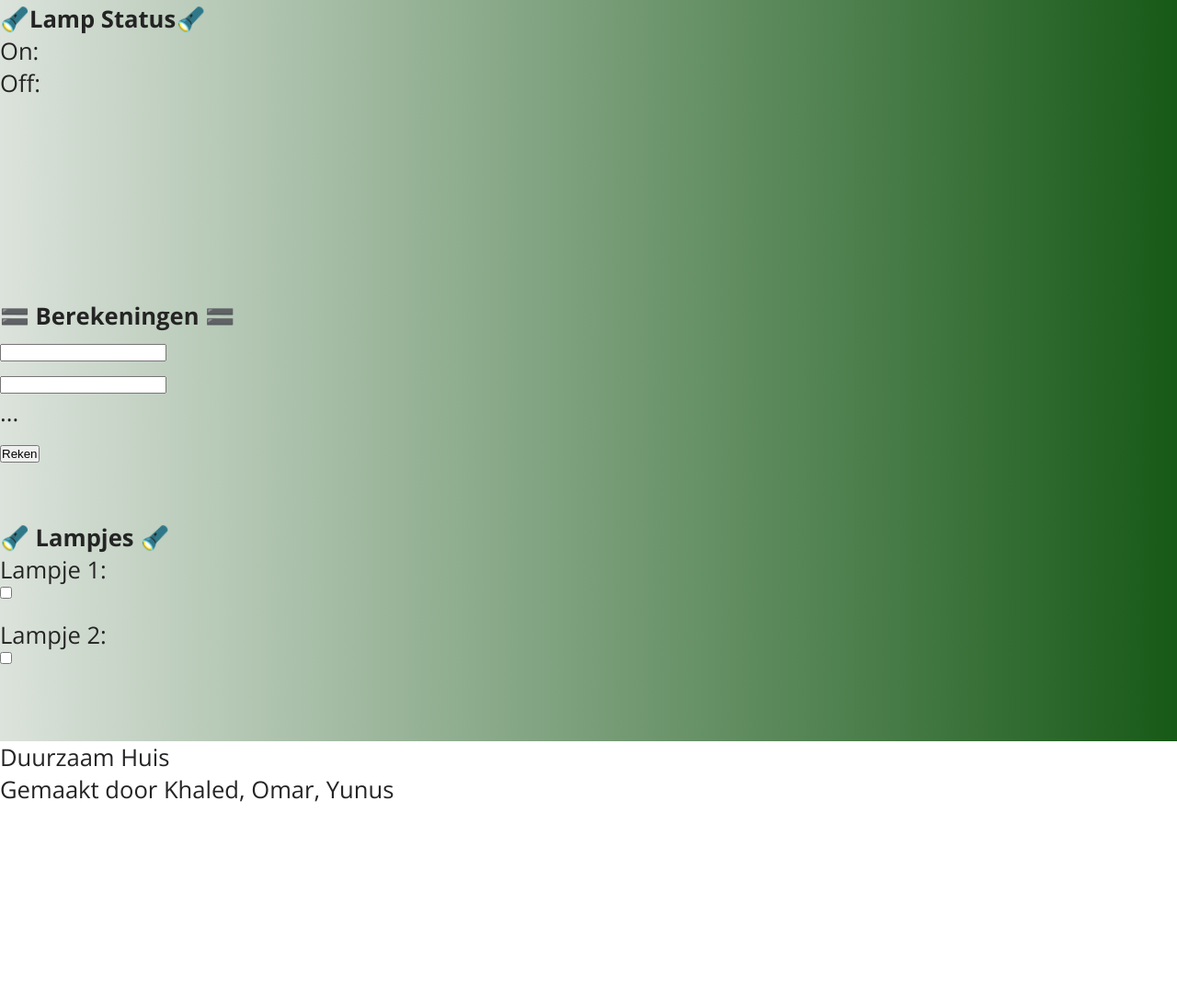
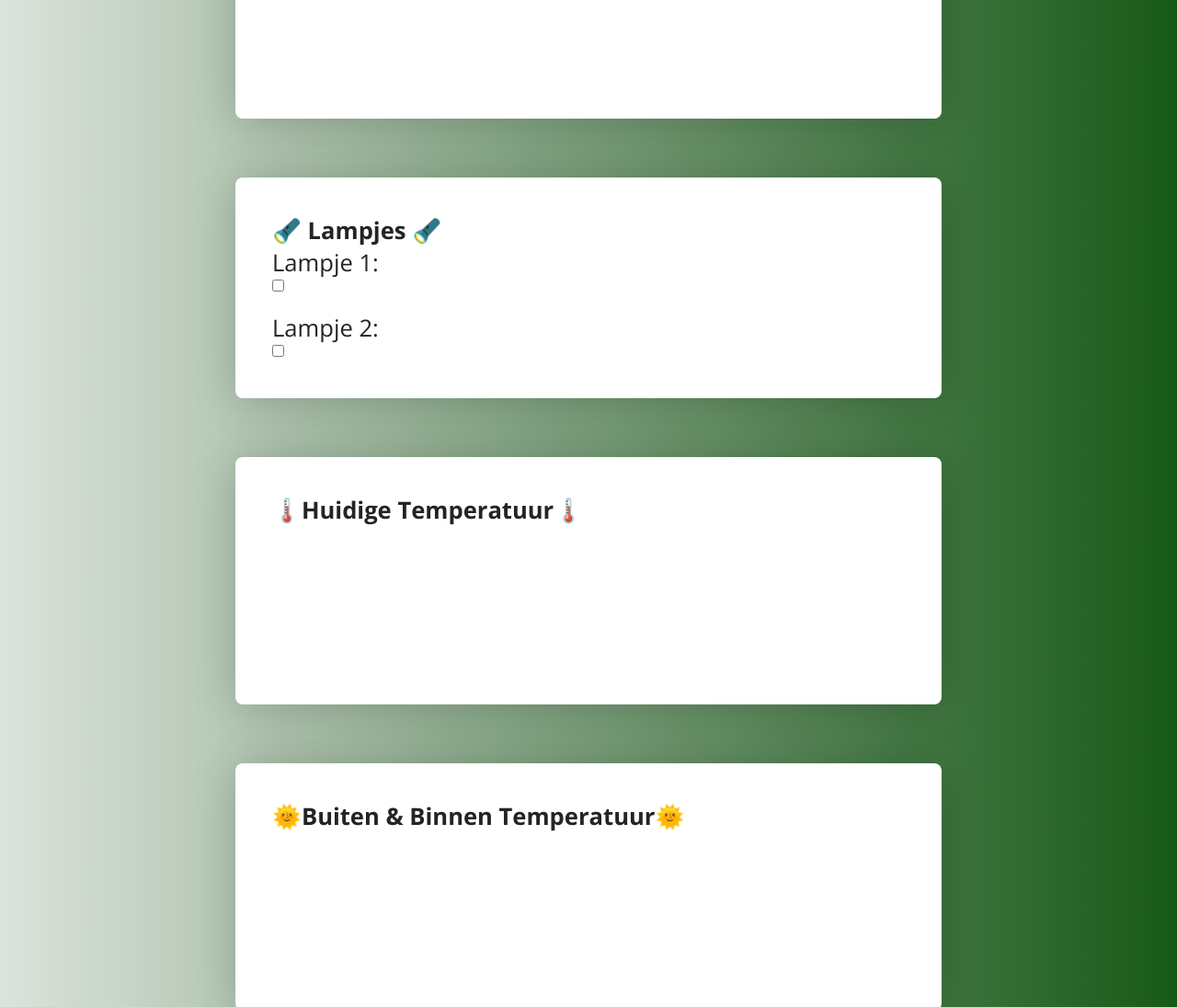
Before and after one commit to khaledyous/Bo-Duurzaamhuis, a plain HTML site: page index.html in a window 1280 px wide. Shown: the part 1705-2800 px from the top of the page at 92% size. Before the commit the page ends 2581 px from the top, so only its background shows below. Drawn offline with nearby package versions, Linux system fonts and the light colour scheme.

Commit message:
html-add

```diff
--- a/assets/css/style.css
+++ b/assets/css/style.css
@@ -69,3 +69,27 @@ h1,h2,h3,h4,h5,h6,a,p
 	padding-bottom: 10vh;
 	background: linear-gradient(to right, #dce3dc, #175917)
 }
+
+.test {
+	color: #c56d50;
+	color: #c79c52
+}
+
+.widget {
+	margin: 0vh 20vw;
+	min-height: 30vh;
+	background: rgb(255, 255, 255);
+	border-radius: 0.5rem;
+	padding: 2.5rem;
+	box-shadow: 0 3px 50px rgba(0, 0, 0, 0.2);
+}
+
+.footer {
+	height: 10rem;
+	display: flex;
+	position: relative;
+	align-items: center;
+	justify-content: space-between;
+	padding: 0 20vw;
+	background: white;
+}
--- a/index.html
+++ b/index.html
@@ -35,6 +35,7 @@
         </div>
     </header>
 
+    <!--khaled-->
     <main class="main">
         <section class="main-zon widget">
             <h2>⛅Zons-Opkomst & Zons-Ondergang⛅</h2>
@@ -47,6 +48,18 @@
             <canvas class="main-buitentemperatuur-chart" id="warmteChart"></canvas>
         </section>
 
+        <section class="main-berekeningen widget">
+            <h2>🟰 Berekeningen 🟰</h2>
+            <p> <input type="number" id="input1"> </p>
+            <p> <input type="number" id="input2"></p>
+            <p><span id="answer">...</span></p>
+            <br>
+            <button onclick="calc()" id="calc">Reken</button>
+        </section>
+    <!--khaled-->
+
+
+    <!--OMAR-->
         <section class="main-stroomverbruik widget">
             <h2>⚡ Stroomverbruik ⚡</h2>
             <canvas class="main-buitentemperatuur-chart" id="stroomChart"></canvas>
@@ -55,38 +68,6 @@
         <section class="main-waterverbruik widget">
             <h2>💧 Waterverbruik 💧</h2>
             <canvas class="main-buitentemperatuur-chart" id="waterChart"></canvas>
-        </section>
-
-
-        <section class="main-waterverbruik widget">
-            <h2>🌡️Buiten Temperatuur🌡️ </h2>
-            <canvas class="main-buitentemperatuur-chart" id="Buitentmp"></canvas>
-        </section>
-
-        <section class="main-waterverbruik widget">
-            <h2>🌡️Buiten & Binnen Temperatuur🌡️ </h2>
-            <canvas class="main-buitentemperatuur-chart" id="BuitenBinnen"></canvas>
-        </section>
-
-
-        <section class="main-waterverbruik widget">
-            <h2> 🔦Lamp Status🔦 </h2>
-            <p id="Onbutton">On:</p>
-            <p>Off:</p>
-            <canvas class="main-buitentemperatuur-chart" id="LampStatus"></canvas>
-        </section>
-
-
-
-
-
-        <section class="main-berekeningen widget">
-            <h2>🟰 Berekeningen 🟰</h2>
-            <p> <input type="number" id="input1"> </p>
-            <p> <input type="number" id="input2"></p>
-            <p><span id="answer">...</span></p>
-            <br>
-            <button onclick="calc()" id="calc">Reken</button>
         </section>
 
         <section class="main-lampjes widget">
@@ -105,6 +86,31 @@
                 <span class="slider round"></span>
             </label>
         </section>
+     <!--OMAR-->
+
+
+
+    <!--yunes-->
+        <section class="main-waterverbruik widget">
+            <h2>🌡️Huidige Temperatuur🌡️ </h2>
+            <canvas class="main-buitentemperatuur-chart" id="Buitentmp"></canvas>
+        </section>
+
+        <section class="main-waterverbruik widget">
+            <h2>🌞Buiten & Binnen Temperatuur🌞 </h2>
+            <canvas class="main-buitentemperatuur-chart" id="BuitenBinnen"></canvas>
+        </section>
+
+
+        <section class="main-waterverbruik widget">
+            <h2> 🔦Lamp Status🔦 </h2>
+            <p id="Onbutton">On:</p>
+            <p>Off:</p>
+            <canvas class="main-buitentemperatuur-chart" id="LampStatus"></canvas>
+        </section>
+    <!--yunes-->
+
+
     </main>
     <footer class="footer">
         <p>Duurzaam Huis</p>
```
